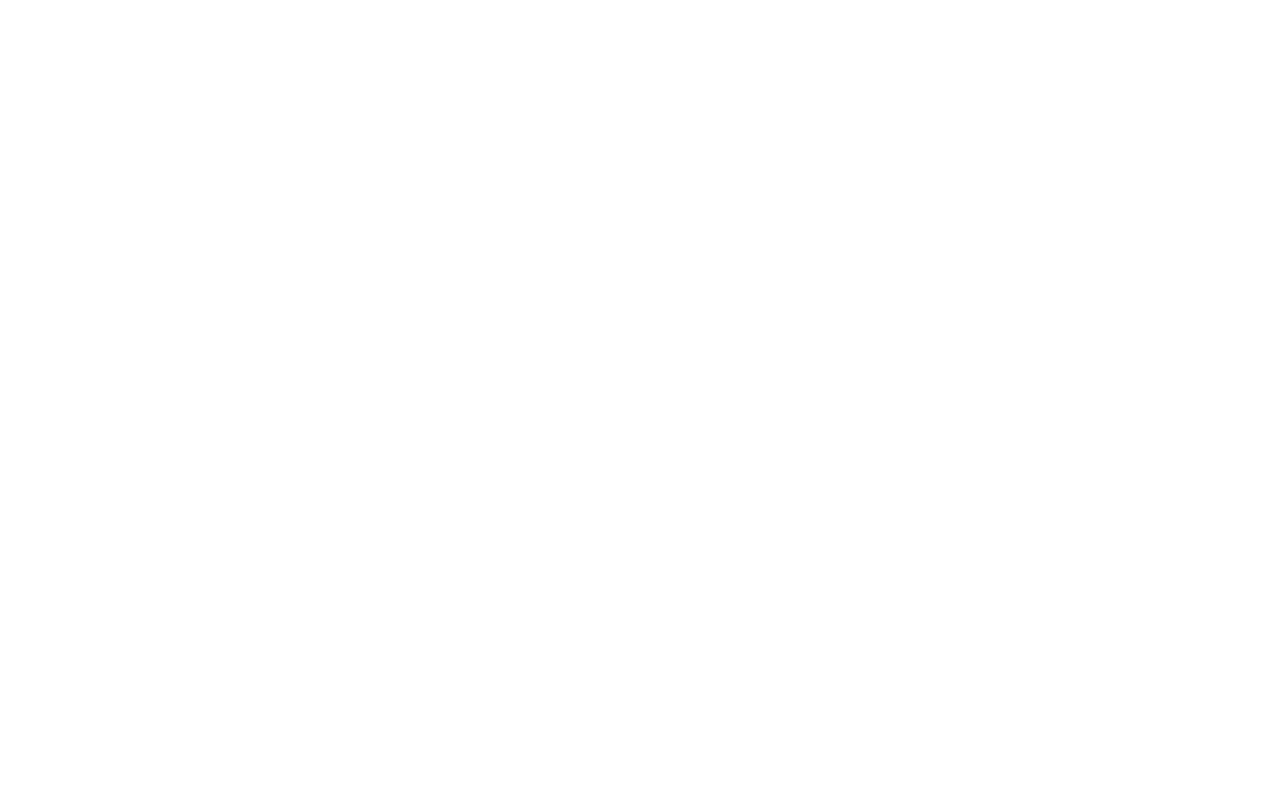
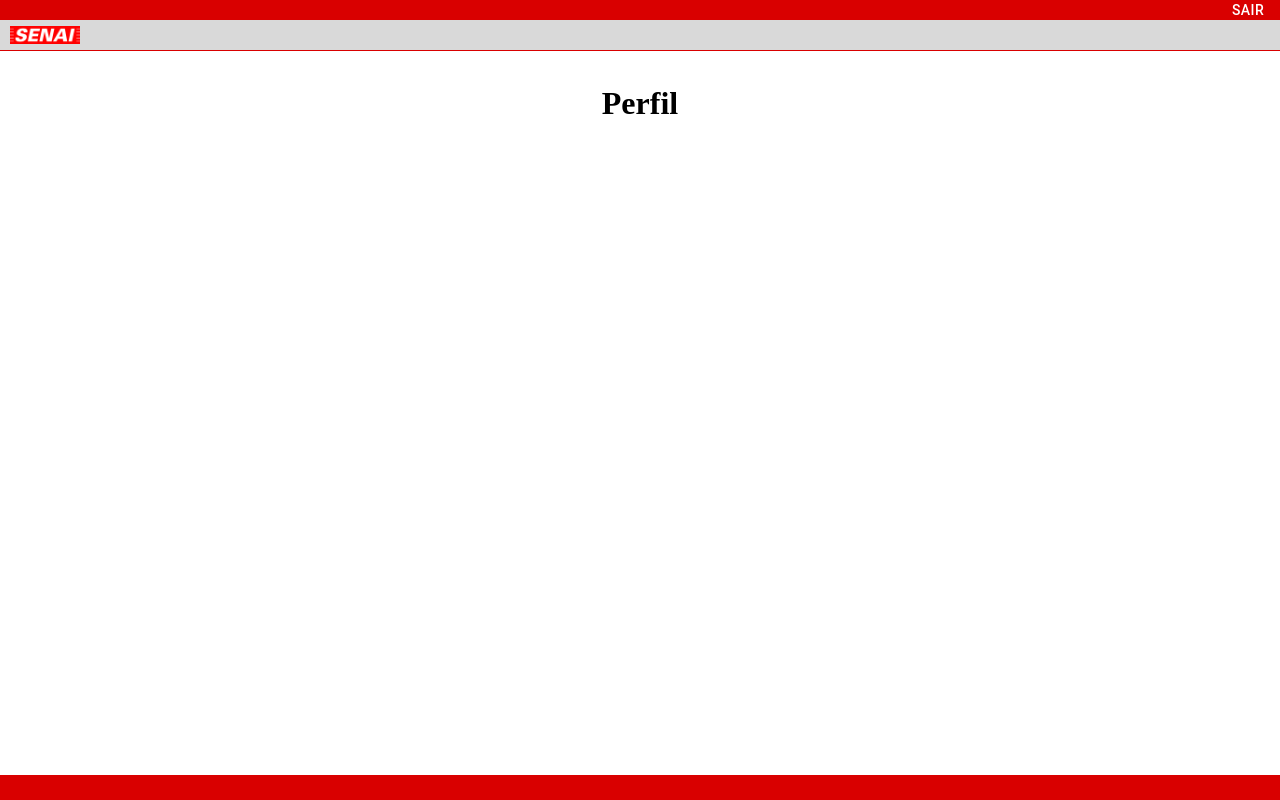
Before and after one commit to rhuan-rgb/interface_front_sprint, a React (Vite) app: page /perfil in a window 1280 px wide. Before the commit this address had no page. Built offline with nearby package versions, Linux system fonts and the light colour scheme; sample sign-in values are in the browser's storage.

Commit message:
Pg perfil

```diff
--- a/src/App.jsx
+++ b/src/App.jsx
@@ -3,6 +3,7 @@ import Cadastro from "./pages/Cadastro";
 import ListaSalas from "./pages/ListaSalas";
 import Login from "./pages/Login";
 import Home from "./pages/Home";
+import Perfil from "./pages/Perfil"
 import ProtectedRoute from "./components/ProtectedRoute";
 
 function App() {
@@ -11,7 +12,6 @@ function App() {
       <Routes>
         <Route path="/" element={<Login />} />
         <Route path="/cadastro" element={<Cadastro />} />
-        {/* <Route path="/listasalas" element={<ListaSalas />} /> */}
 
         <Route
           path="/listasalas"
@@ -26,7 +26,16 @@ function App() {
           path="/home"
           element={
             <ProtectedRoute>
-              <Home/>
+              <Home />
+            </ProtectedRoute>
+          }
+        />
+
+        <Route
+          path="/perfil"
+          element={
+            <ProtectedRoute>
+              <Perfil />
             </ProtectedRoute>
           }
         />
--- a/src/pages/Home.jsx
+++ b/src/pages/Home.jsx
@@ -11,7 +11,7 @@ function Home() {
     <>
       <Button
         sx={{ display: "flex", marginLeft: "93%", marginTop: 0,}}
-        // onClick={() => navigate("/perfil")}
+        onClick={() => navigate("/perfil")}
       >
         <AccountCircleIcon sx={{ fontSize: 40, color:'#807F7F' }} />
       </Button>
--- /dev/null
+++ b/src/pages/Perfil.jsx
@@ -0,0 +1,9 @@
+import * as React from "react";
+
+function Perfil(){
+    return(
+        <h1>Perfil</h1>
+    )
+}
+
+export default Perfil;
```
